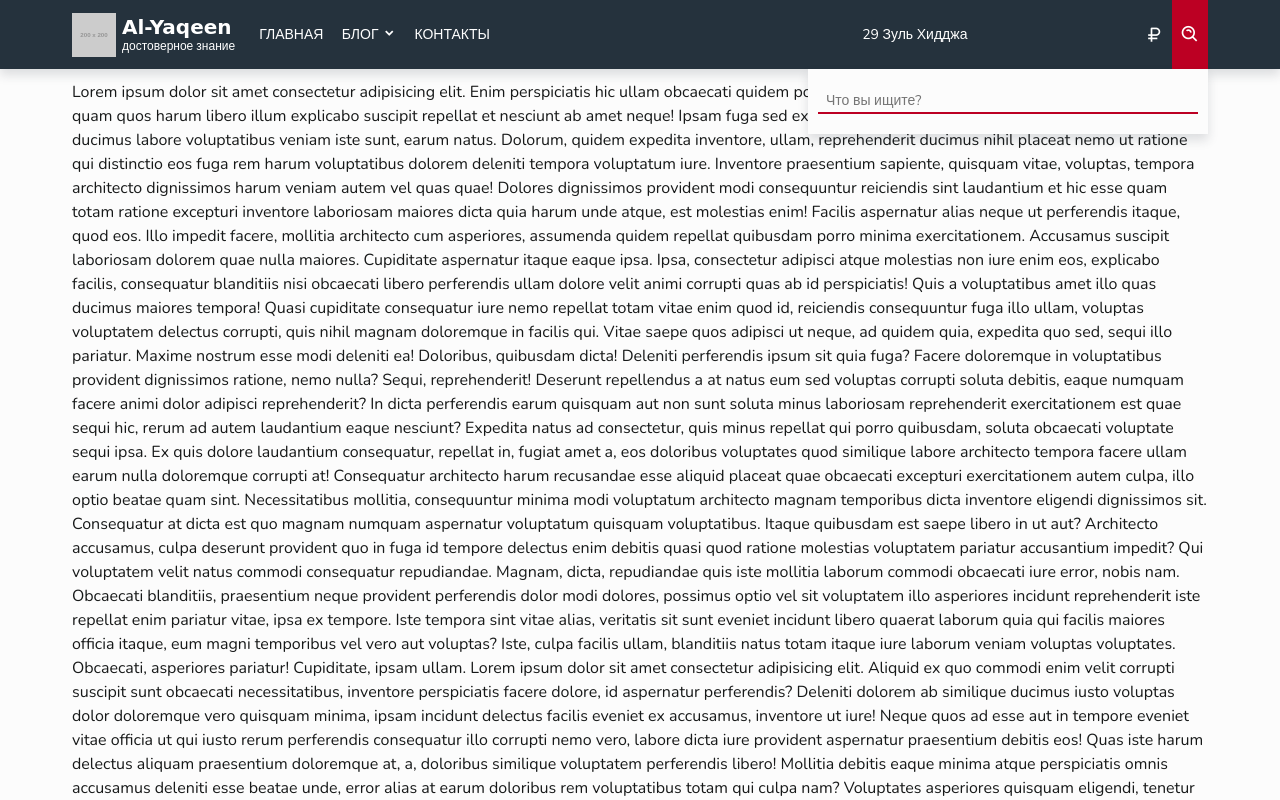
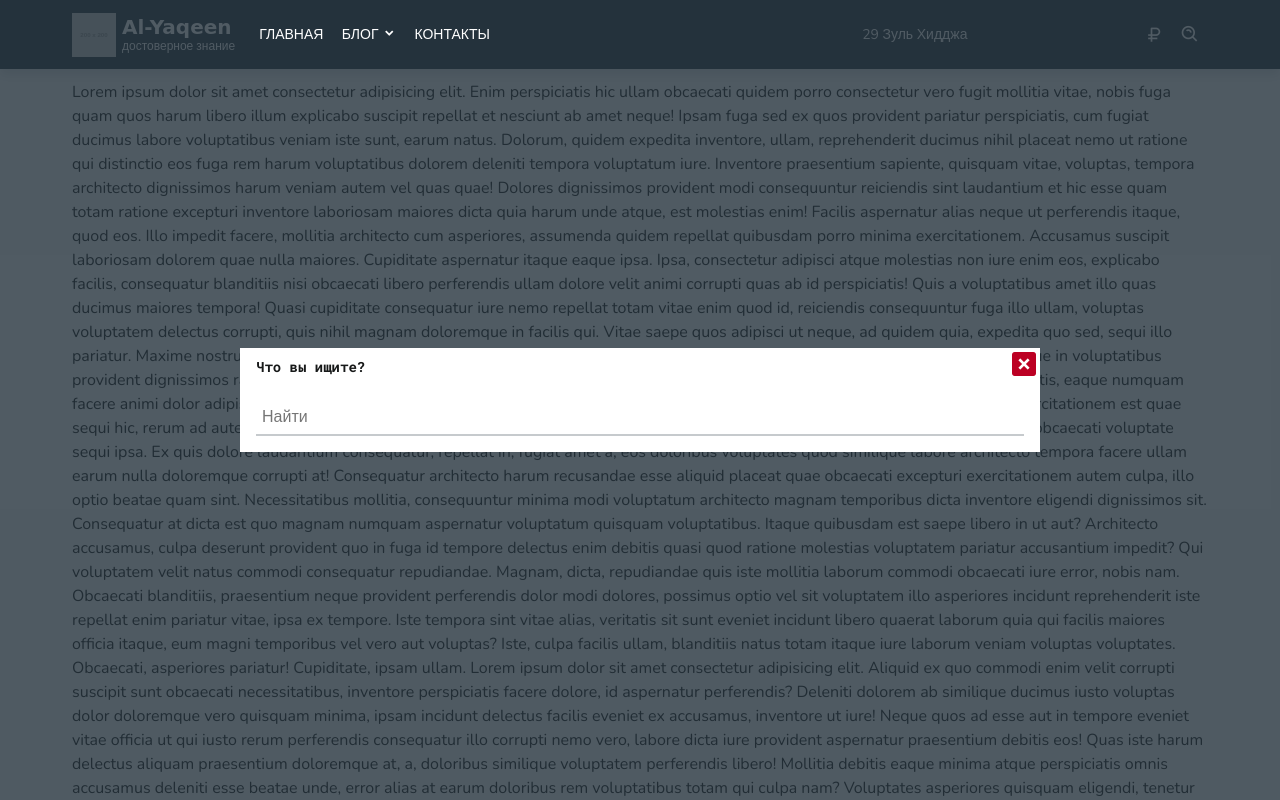
Before and after one commit to AsSabr/nav, a plain HTML site: page index.html in a window 1280 px wide. Both pictures are taken after a click on the button 1190 px from the left and 34 px from the top of the page. Shown: the top 800 px of the page. Drawn offline with nearby package versions, Linux system fonts and the light colour scheme; placeholder pictures from the web are drawn by us; a web font is replaced by a local one.

Commit message:
search modal has been made

```diff
--- a/assets/front/js/main.js
+++ b/assets/front/js/main.js
@@ -7,7 +7,11 @@
     width = 600,
     burger = document.querySelector('.burger'),
     menu = document.querySelector('.nav__menu'),
-		submenu = document.querySelector('.has__submenu');
+    submenu = document.querySelector('.has__submenu'),
+    openEls = document.querySelectorAll('[data-open]'),
+    closeEls = document.querySelectorAll('[data-close]'),
+    isVisible = 'is__visible',
+    isActive = 'is__active';
 
   /**
    * Adding scroll class to nav
@@ -55,13 +59,41 @@
     submenu.classList.remove('has__submenu_active');
   });
 
-	// Search in navbar
-	const searchOpen = document.querySelector('.nav__btn_search');
-	const searchForm = document.querySelector('.nav__search__form');
-	searchOpen.addEventListener('click', () => {
-		searchOpen.classList.toggle('is_active');
-		searchForm.classList.toggle('nav__search_active');
-		// return false;
+  // Search Modal
+  for (const el of openEls) {
+    el.addEventListener('click', function () {
+      const modalId = this.dataset.open;
+      document.getElementById(modalId).classList.add(isVisible);
+    });
+  }
+
+  for (const el of closeEls) {
+    el.addEventListener('click', function () {
+      this.parentElement.parentElement.parentElement.classList.remove(
+        isVisible
+      );
+    });
+  }
+
+  // If click outside of modal
+  document.addEventListener('click', (e) => {
+    if (e.target == document.querySelector('.nav__search__modal.is__visible')) {
+      document
+        .querySelector('.nav__search__modal.is__visible')
+        .classList.remove(isVisible);
+    }
+  });
+
+  document.addEventListener('keyup', (e) => {
+    // If we press the ESC
+    if (
+      e.key == 'Escape' &&
+      document.querySelector('.nav__search__modal.is__visible')
+    ) {
+      document
+        .querySelector('.nav__search__modal.is__visible')
+        .classList.remove(isVisible);
+    }
   });
 
   // Init functions
--- a/assets/front/sass/app.scss
+++ b/assets/front/sass/app.scss
@@ -230,25 +230,62 @@ button {
   margin-right: 8px;
 }
 
-.nav__search__form {
-	display: none;
-	width: 100%;
-	padding: 10px;
-	position: absolute;
-	top: 100%;
+.nav__search__modal {
+  position: fixed;
+  top: 0;
+  left: 0;
   right: 0;
-	background-color: var(--body-bg);
-	box-shadow: 0 6px 10px rgba(37, 50, 61, 0.15);
+  bottom: 0;
+  display: flex;
+  align-items: center;
+  justify-content: center;
+  padding: 1rem;
+  background: rgba($color: #25323d, $alpha: 0.8);
+  cursor: pointer;
+  visibility: hidden;
+  opacity: 0;
+  transition: all 0.35s ease-in;
 
+  &.is__visible {
+    visibility: visible;
+    opacity: 1;
+  }
+
+  .modal__content {
+    position: relative;
+    width: 800px;
+    max-height: 80vh;
+    background: $white;
+    overflow: auto;
+    cursor: default;
+  }
+
+  .modal__header {
+    display: flex;
+    align-items: center;
+    justify-content: space-between;
+    padding-left: 1rem;
+    color: var(--body-color);
+  }
+
+  .modal__btn__close {
+    font-size: 2rem;
+    line-height: 1;
+    color: $link;
+  }
+
+  .modal__body {
+    padding: 1rem;
+  }
+  .modal__form {
+    // padding: 1rem;
     input {
       width: 100%;
-		padding: 2px 8px;
+      font-size: 1rem;
       border: 0;
-		border-bottom: 2px solid $link;
-		background-color: transparent;
+      border-bottom: 2px solid $silverSand;
+      padding: 6px;
     }
-	&.nav__search_active {
-		display: flex;
   }
 }
 
--- a/index.html
+++ b/index.html
@@ -72,16 +72,40 @@
             </div>
 
             <div class="nav__search">
-							<button class="nav__btn nav__btn_search" type="button">
+              <button
+                class="nav__btn nav__btn_search"
+                type="button"
+                data-open="search-modal"
+              >
                 <i class="bx bx-search-alt"></i>
               </button>
+              <div
+                id="search-modal"
+                class="nav__search__modal modal"
+                data-animation="fadeInRight"
+              >
+                <div class="modal__content">
+                  <div class="modal__header">
+                    <h4>Что вы ищите?</h4>
+                    <button
+                      class="modal__btn__close"
+                      aria-label="close modal"
+                      data-close
+                    >
+                      <i class="bx bxs-x-square"></i>
+                    </button>
+                  </div>
+                  <div class="modal__body">
                     <form
                       action=""
                       method="GET"
-								class="nav__search__form animate__animated animate__fadeIn"
+                      class="modal__form animate__animated animate__fadeIn"
                     >
-								<input type="text" name="s" placeholder="Что вы ищите?" />
+                      <input type="text" name="s" placeholder="Найти" />
                     </form>
+                  </div>
+                </div>
+              </div>
             </div>
 
             <div class="burger burger_collapse">
```
Also changed, not shown: assets/front/css/app.css. Lines whose indentation alone changed are shown as unchanged.
